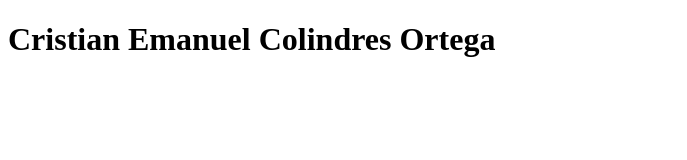
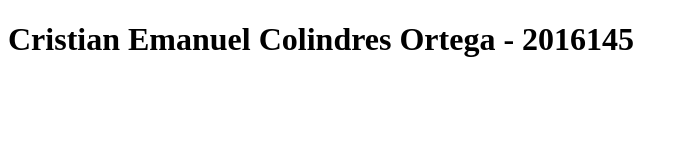
Before and after one commit to ccolindres2016145/IN5AM, a plain HTML site: page index.html in a window 1280 px wide. Shown: the whole page, without its empty margins (0-687 px from the left). Drawn offline with Linux system fonts and the light colour scheme.

Commit message:
Se agregó el número de carné del estudiante

```diff
--- a/index.html
+++ b/index.html
@@ -6,6 +6,6 @@
     <title>Primera página con GIT</title>
 </head>
 <body>
-    <h1>Cristian Emanuel Colindres Ortega</h1>
+    <h1>Cristian Emanuel Colindres Ortega - 2016145</h1>
 </body>
 </html>
```
